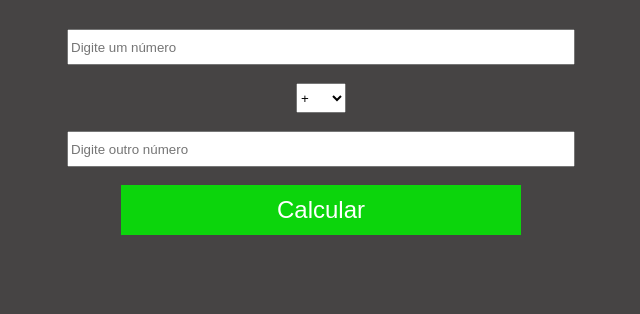
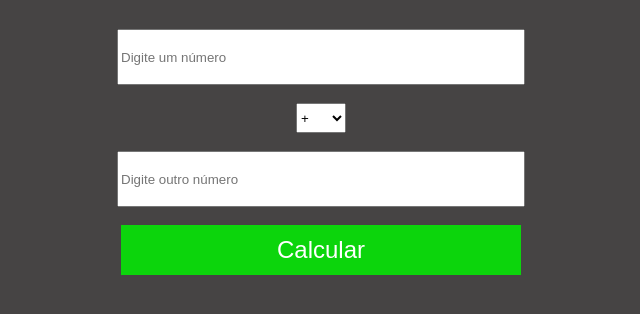
Before and after one commit to Phelipe-Andre-Dev/calculadora, a plain HTML site: page index.html in a window 1280 px wide. Shown: the part 90-404 px from the top of the page, without its empty margins (319-959 px from the left). Drawn offline with Linux system fonts and the light colour scheme.

Commit message:
calculadora

```diff
--- a/style.css
+++ b/style.css
@@ -15,8 +15,8 @@ h1{
 }
 
 input{
-    width: 500px;
-    height: 30px;
+    width: 400px;
+    height: 50px;
 }
 
 #selector{
```
